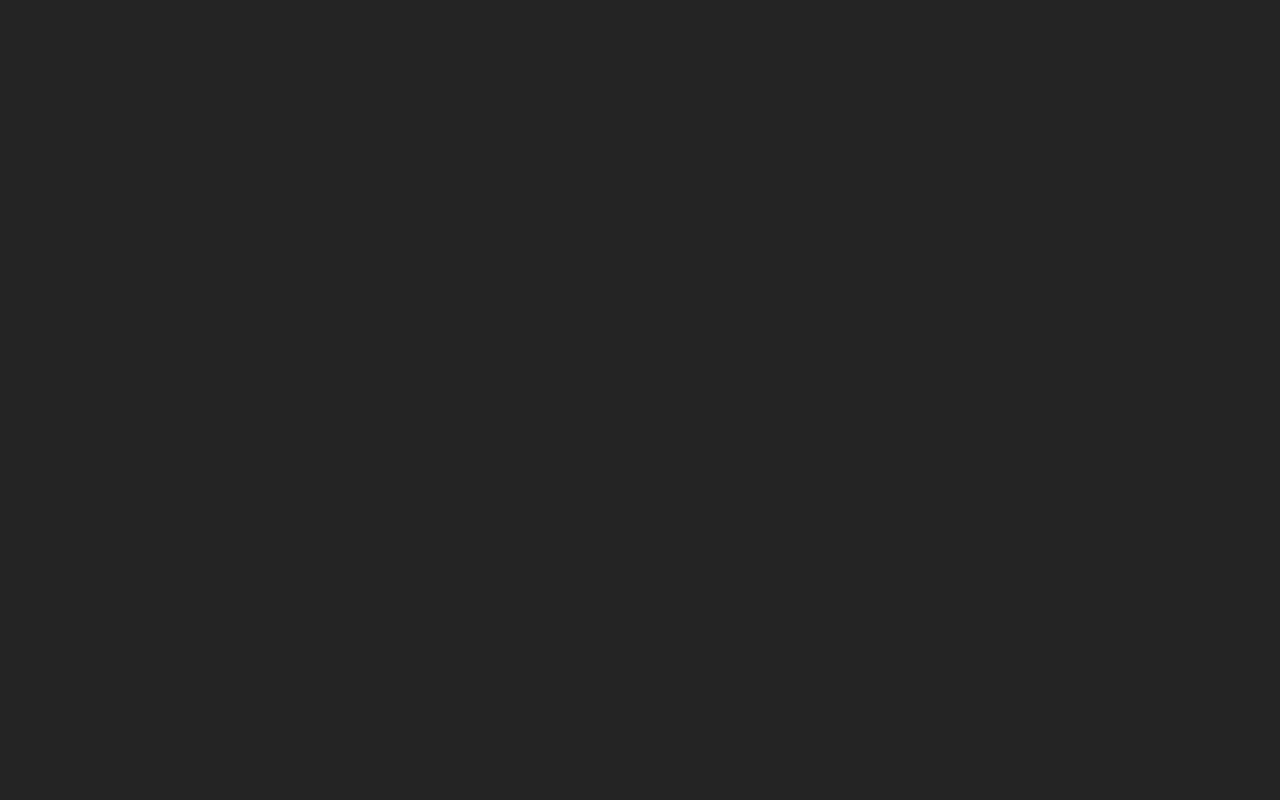
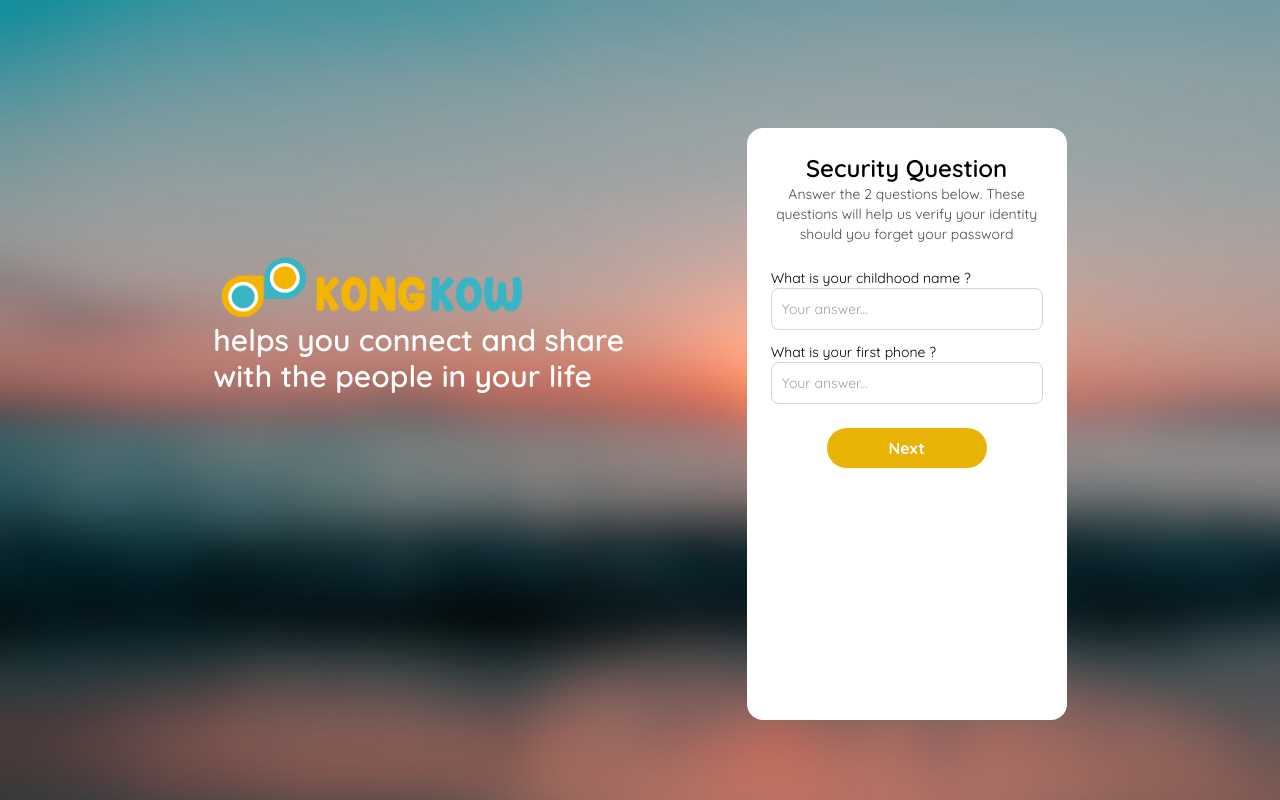
Before and after one commit to BE10-Kelompok-1/Frontend, a React (Vite) app: page /security in a window 1280 px wide. Before the commit this address had no page. Built offline with nearby package versions, Linux system fonts and the light colour scheme.

Commit message:
add security question page

```diff
--- /dev/null
+++ b/src/pages/SecurityQuestion.jsx
@@ -0,0 +1,36 @@
+import React from 'react'
+import { useNavigate, Link } from "react-router-dom";
+
+import Logo from "../asset/logo-inline.png"
+import Logo2 from "../asset/logo.png"
+import Button from "../components/Button";
+
+export default function Register() {
+
+  const navigate = useNavigate();
+
+  return (
+            <div className="flex align-items:center w-full min-h-screen bg-cover bg-[url('../asset/loginpage-bg.jpeg')]">
+                <div className="w-8/12 m-auto flex justify-between mt-10 sm:mt-32 mb-20">
+                    <div className="hidden w-1/2 sm:block mt-32 2xl:scale-150">
+                        <img src={Logo} alt="kongkow app" className="w-80" />
+                        <h2 className="text-3xl font-semibold text-white">helps you connect and share
+    with the people in your life</h2>
+                    </div>
+                    <div onSubmit={(e) => handleSubmit(e)} className="p-6 rounded-2xl bg-transparent h-auto w-80 flex flex-col sm:bg-white 2xl:scale-150">
+                        <h1 className='text-white font-semibold text-2xl mx-auto sm:text-black'>Security Question</h1>
+                        <h2 className='text-center text-white text-sm opacity-70 mx-auto mb-6 sm:text-black'>Answer the 2 questions below. These questions will help us verify your identity should you forget your password</h2>
+                        <form action="">
+                          <p className='text-sm text-white sm:text-black'>What is your childhood name ?</p>
+                          <input id='question-1' type="text" placeholder="Your answer..." className="border border-gray-300 text-gray-900 text-sm rounded-lg block w-full p-2.5 mb-3" />
+                          <p className='text-sm text-white sm:text-black'>What is your first phone ?</p>
+                          <input id='question-2' type="text" placeholder="Your answer..." className="border border-gray-300 text-gray-900 text-sm rounded-lg block w-full p-2.5 mb-3" />
+                          <div className='flex flex-row items-center justify-center'>
+                          <Button kelas={"bg-yellow-500 hover:bg-blue-700 text-white font-bold py-2 px-4 rounded-full w-40 mt-3 sm: rounded w-32"} label="Next" />
+                          </div>
+                        </form>
+                    </div>
+                </div>
+            </div>
+  )
+}
--- a/src/routes/index.jsx
+++ b/src/routes/index.jsx
@@ -7,6 +7,7 @@ import Home from "../pages";
 import Login from "../pages/Login";
 import Profile from "../pages/profile";
 import Register from "../pages/Register";
+import SecurityQuestion from "../pages/SecurityQuestion";
 
 
 import { ThemeContext } from "../utils/context";
@@ -35,6 +36,7 @@ export default function AppRouter() {
           <Route path="/login" element={<Login />}></Route>
           <Route path="/profile" element={<Profile />}></Route>
           <Route path="/register" element={<Register />}></Route>
+          <Route path="/security" element={<SecurityQuestion />}></Route>
         </Routes>
       </Router>
     </ThemeContext.Provider>
```
